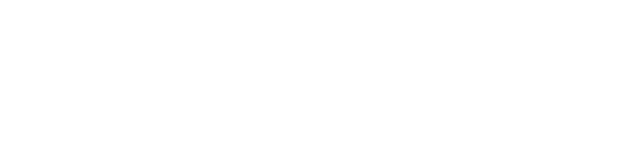
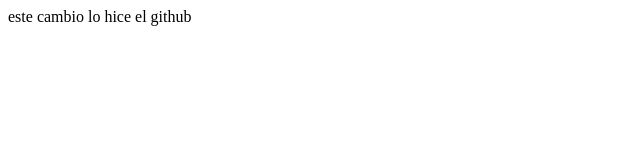
Before and after one commit to Deimos1002/practica_git, a plain HTML site: page practica_git/contacto.html in a window 1280 px wide. Shown: the whole page, without its empty margins (0-640 px from the left). Drawn offline with Linux system fonts and the light colour scheme.

Commit message:
Update contacto.html

```diff
--- a/practica_git/contacto.html
+++ b/practica_git/contacto.html
@@ -11,3 +11,4 @@
 
 </body>
 </html>
+este cambio lo hice el github
```
